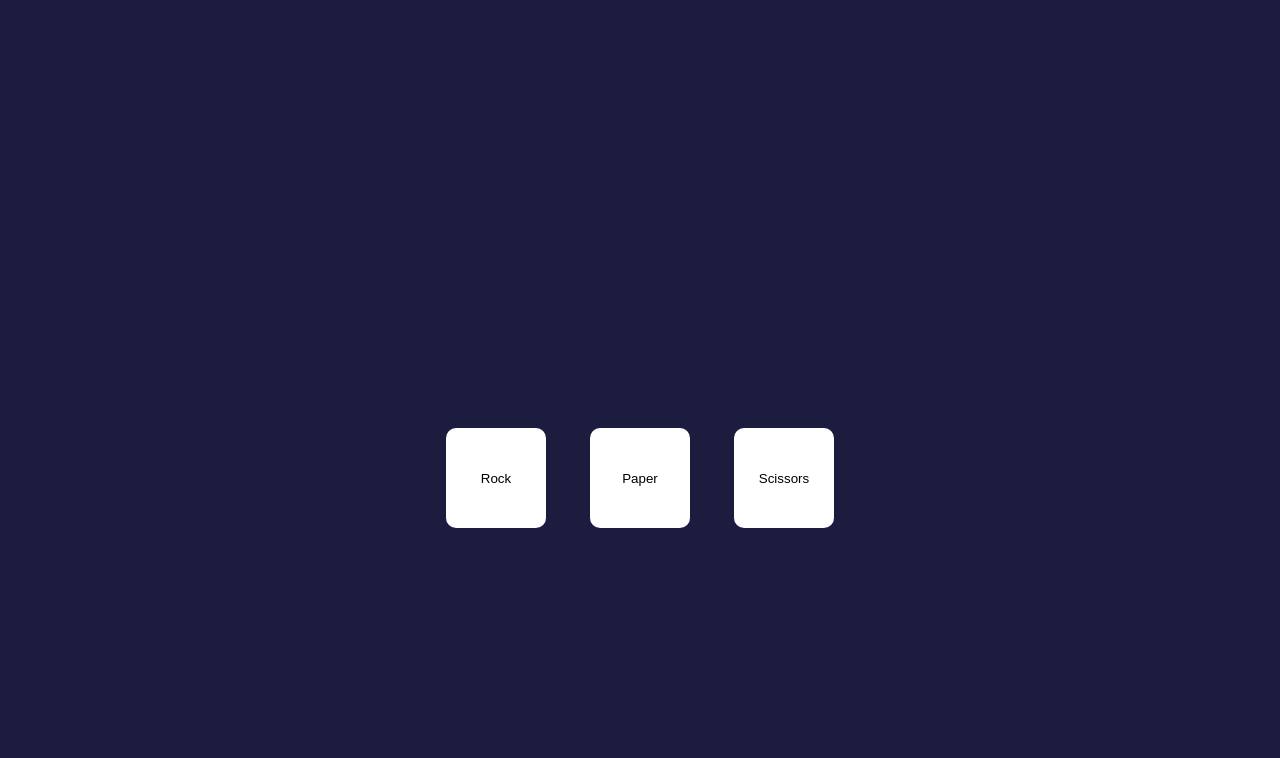
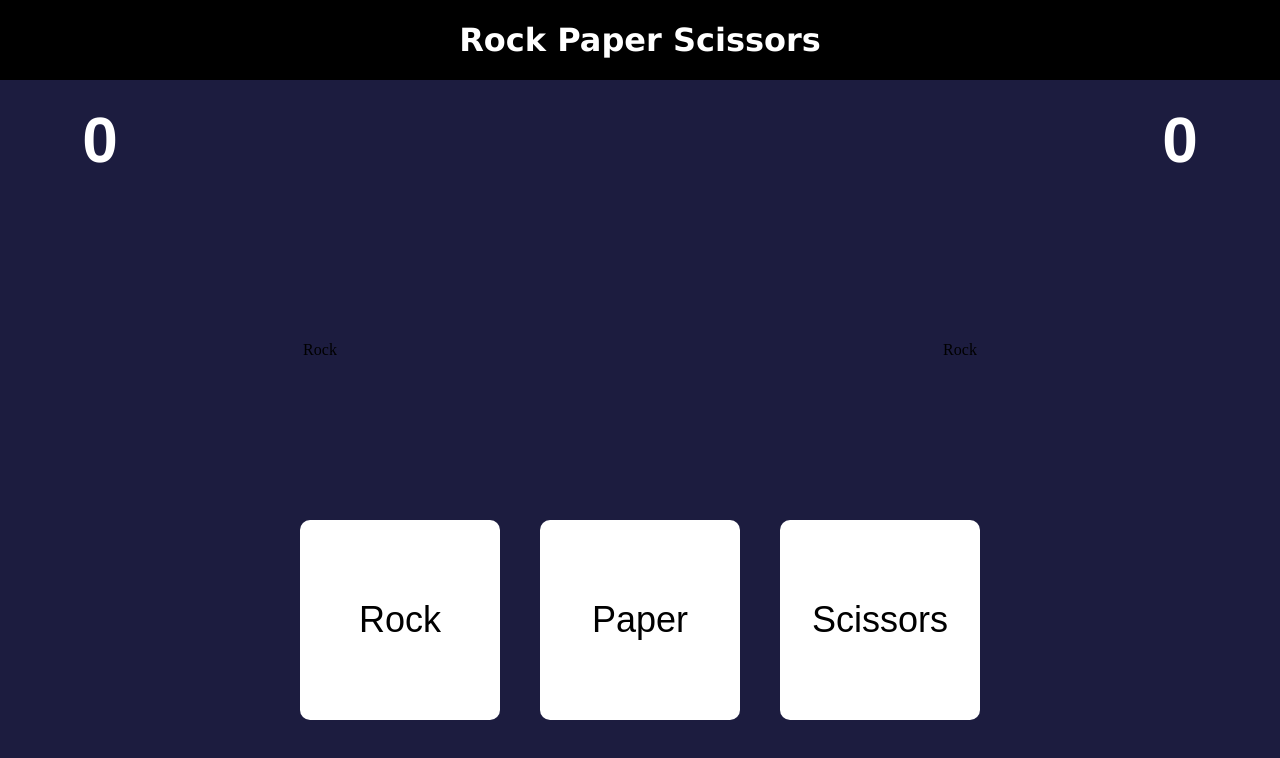
Before and after one commit to AshleyWrightA/rock-paper-scissors-practice, a plain HTML site: page index.html in a window 1280 px wide. Both pictures are taken after a click on the button "Rock". Drawn offline with Linux system fonts and the light colour scheme.

Commit message:
Built out html & css flex\nStarted JS refactor

```diff
--- a/css/style.css
+++ b/css/style.css
@@ -1,23 +1,67 @@
 body {
     background-color: rgb(28, 28, 63);
-    display: flex;
-    flex-direction: column;
-    align-items: center;
+    margin:0px;
 }
 
 button {
     background-color: white;
-    width: 100px;
-    height: 100px;
+    width: 200px;
+    height: 200px;
     border: 0px;
     border-radius: 10px;
     margin: 20px;
+    font-size: 36px;
+}
+
+.header {
+    display: flex;
+    justify-content: center;
+    height: 80px;
+    background-color: black;
+    color: white;
+    font-family: 'Lucida Sans', 'Lucida Sans Regular', 'Lucida Grande', 'Lucida Sans Unicode', Geneva, Verdana, sans-serif;
+    font-size: 32px;
+    font-weight: bold;
+    align-items: center;
 }
 
 .upper {
-    height: 400px;
+    display: flex;
+    flex-direction: column;
+}
+
+.choiceBox {
+    display:flex;
+    justify-content:space-around;
+    align-items: center;
+    height: 300px;
+}
+
+.scoreBox {
+    display: flex;
+    justify-content: space-between;
+    height: 120px;
+}
+
+.playerScore,
+.computerScore {
+    display: flex;
+    justify-content: center;
+    align-items: center;
+    color: white;
+    font-size: 64px;
+    font-family: 'Franklin Gothic Medium', 'Arial Narrow', Arial, sans-serif;
+    font-weight: bold;
+    width: 200px;
 }
 
 .lower {
+    display: flex;
+    justify-content: center;
+}
 
+.player,
+.computer {
+    height: 100px;
+    background-color: aqua;
 }
--- a/index.html
+++ b/index.html
@@ -5,12 +5,20 @@
     <meta http-equiv="X-UA-Compatible" content="IE=edge">
     <meta name="viewport" content="width=device-width, initial-scale=1.0">
     <link rel="stylesheet" href="./css/style.css">
-    <script src="./scripts/main.js" ></script>
+    <script src="./scripts/main.js" defer></script>
     <title>Rock Paper Scissors</title>
 </head>
 <body>
+    <div class="header">Rock Paper Scissors</div>
     <div class="upper">
-
+        <div class="scoreBox">
+            <div class="playerScore">0</div>
+            <div class="computerScore">0</div>
+        </div>
+        <div class="choiceBox">
+            <div class="playerChoice">Rock</div>
+            <div class="computerChoice">Rock</div>
+        </div>
     </div>
     <div class="lower">
         <button id="rockButton">Rock</button>
--- a/scripts/main.js
+++ b/scripts/main.js
@@ -2,6 +2,31 @@
 
 let playerScore = 0;
 let computerScore = 0;
+
+let playerChoice = ""
+let compChoice = ""
+
+const choiceRock = document.getElementById("rockButton")
+const choicePaper = document.getElementById("paperButton")
+const choiceScissors = document.getElementById("scissorsButton")
+
+document.addEventListener("mouseover", (e) => {
+    if (e.target === choiceRock || e.target === choicePaper || e.target === choiceScissors) {
+        e.target.style.scale = (1.1,1.1);
+    }
+}, false);
+
+document.addEventListener("mouseout", (e) => {
+    if (e.target === choiceRock || e.target === choicePaper || e.target === choiceScissors) {
+        e.target.style.scale = (1,1);
+    }
+}, false);
+
+document.addEventListener("onclick", (e) => {
+    if (e.target === choiceRock) {
+        playerChoice = ""
+    }
+}, false);
 
 function playerSelection(choice) {
     gameDirector(choice, computerSelection);
```
